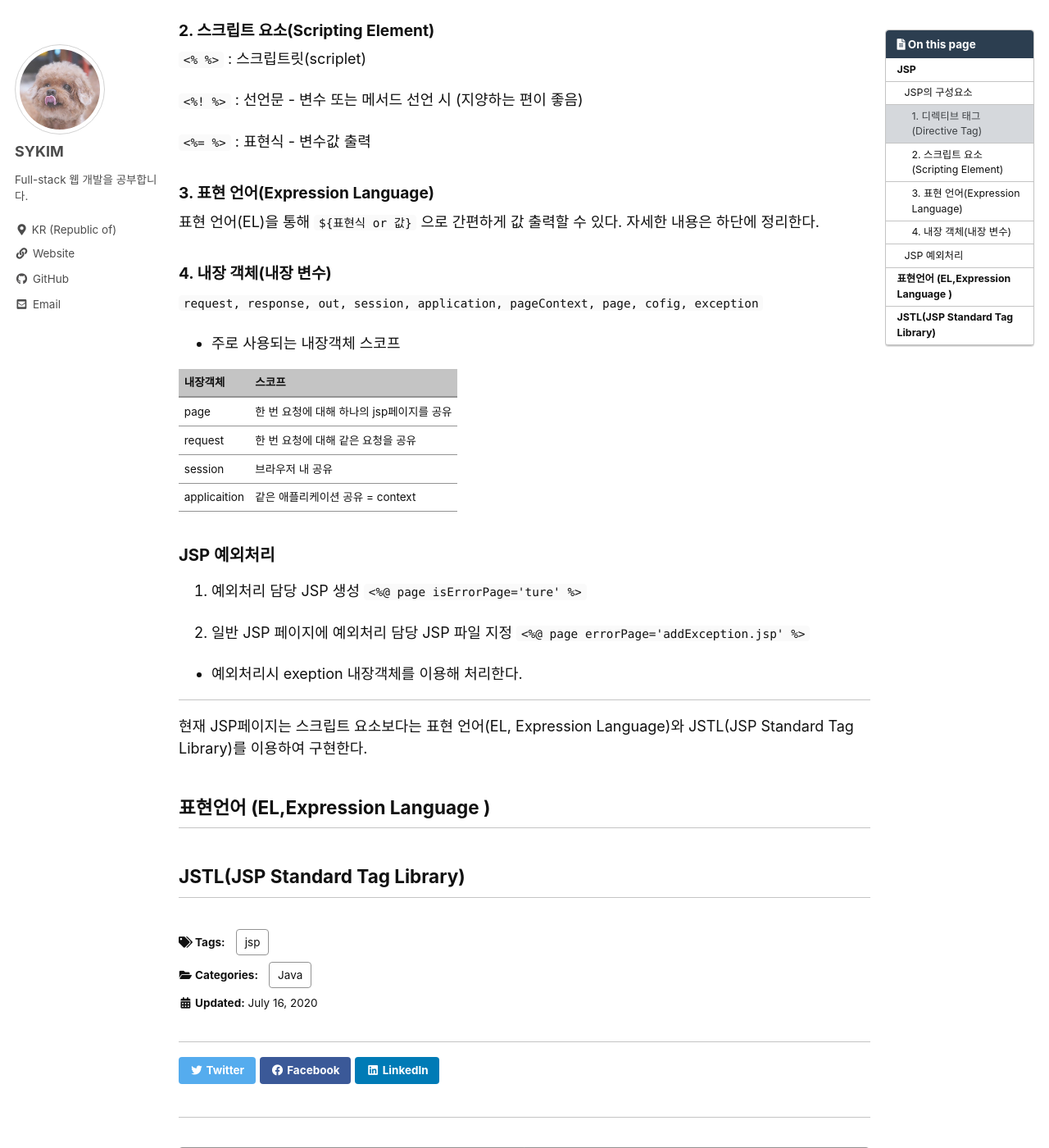
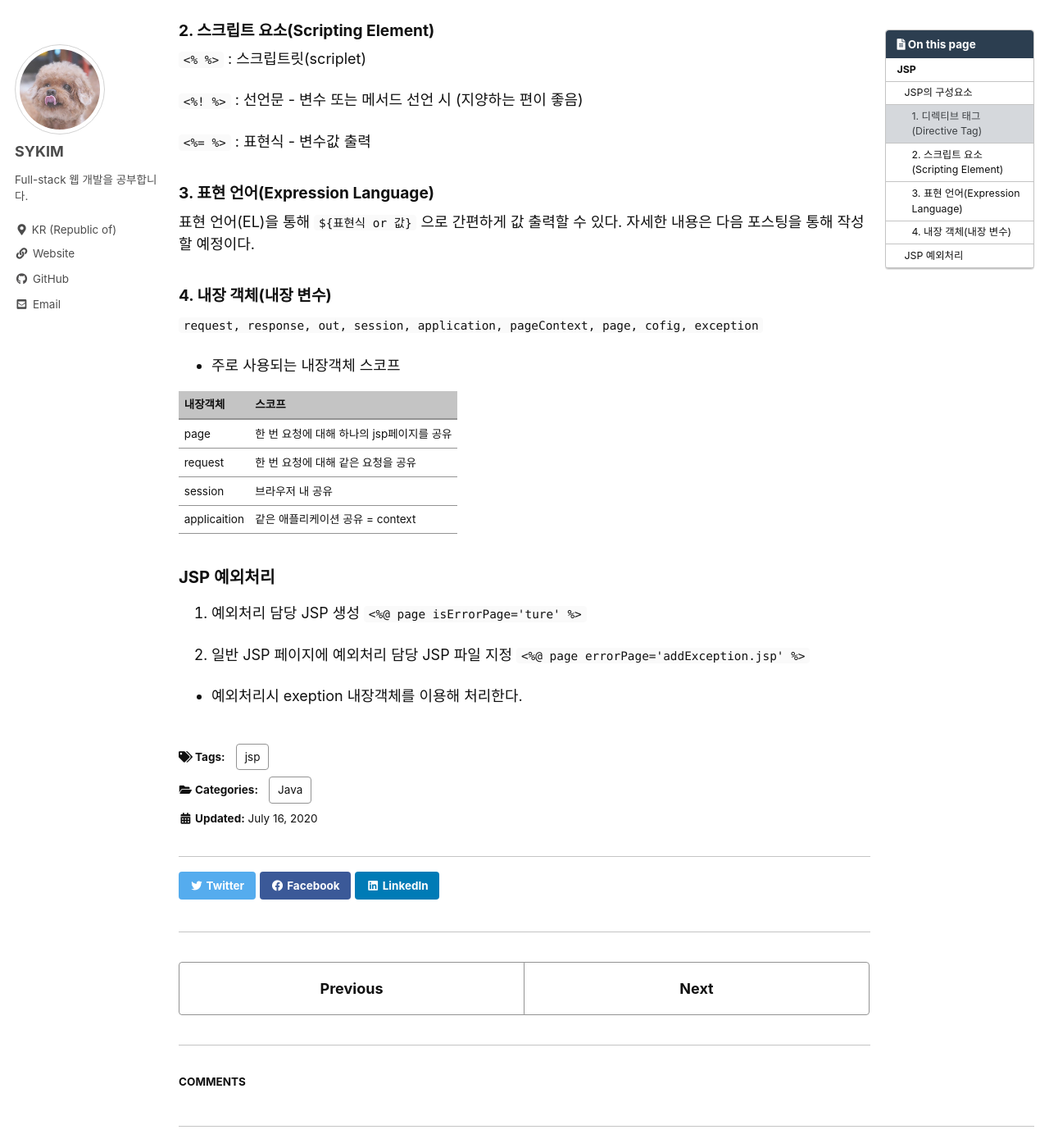
Before and after one commit to stothey0804/stothey0804.github.io, a Jekyll site: the page built from _posts/2020/JAVA/2020-07-16-jsp.md, in a window 1280 px wide and 1400 px high, scrolled down 695 px. Shown: the whole window at 82% size. Built offline with Jekyll 4.4.1, drawn with Linux system fonts in a browser that asks for light colours; cached includes are drawn as plain includes; comment, search, counter and statistics services are not loaded; some of the changed text lies outside the part shown.

Commit message:
blog update

```diff
--- a/_posts/2020/JAVA/2020-07-16-jsp.md
+++ b/_posts/2020/JAVA/2020-07-16-jsp.md
@@ -1,5 +1,5 @@
 ---
-title: \[JSP] Java Server Pages와 EL, JSTL
+title: \[JSP] Java Server Pages
 tags:
 - jsp
 categories:
@@ -40,7 +40,7 @@ JSP의 구성요소에는 디렉티브 태그, 스크립트 요소, 표현언어
 #### 3. 표현 언어(Expression Language)
 
 표현 언어(EL)을 통해 `${표현식 or 값}` 으로 간편하게 값 출력할 수 있다.
-자세한 내용은 하단에 정리한다.
+자세한 내용은 다음 포스팅을 통해 작성할 예정이다.
 
 
 
@@ -67,15 +67,3 @@ JSP의 구성요소에는 디렉티브 태그, 스크립트 요소, 표현언어
 `<%@ page errorPage='addException.jsp' %>`
 
 * 예외처리시 exeption 내장객체를 이용해 처리한다.
-
-
-- - -
-
-현재 JSP페이지는 스크립트 요소보다는 표현 언어(EL, Expression Language)와 JSTL(JSP Standard Tag Library)를 이용하여 구현한다.
-
-
-## 표현언어 (EL,Expression Language )
-
-
-
-## JSTL(JSP Standard Tag Library)
```
